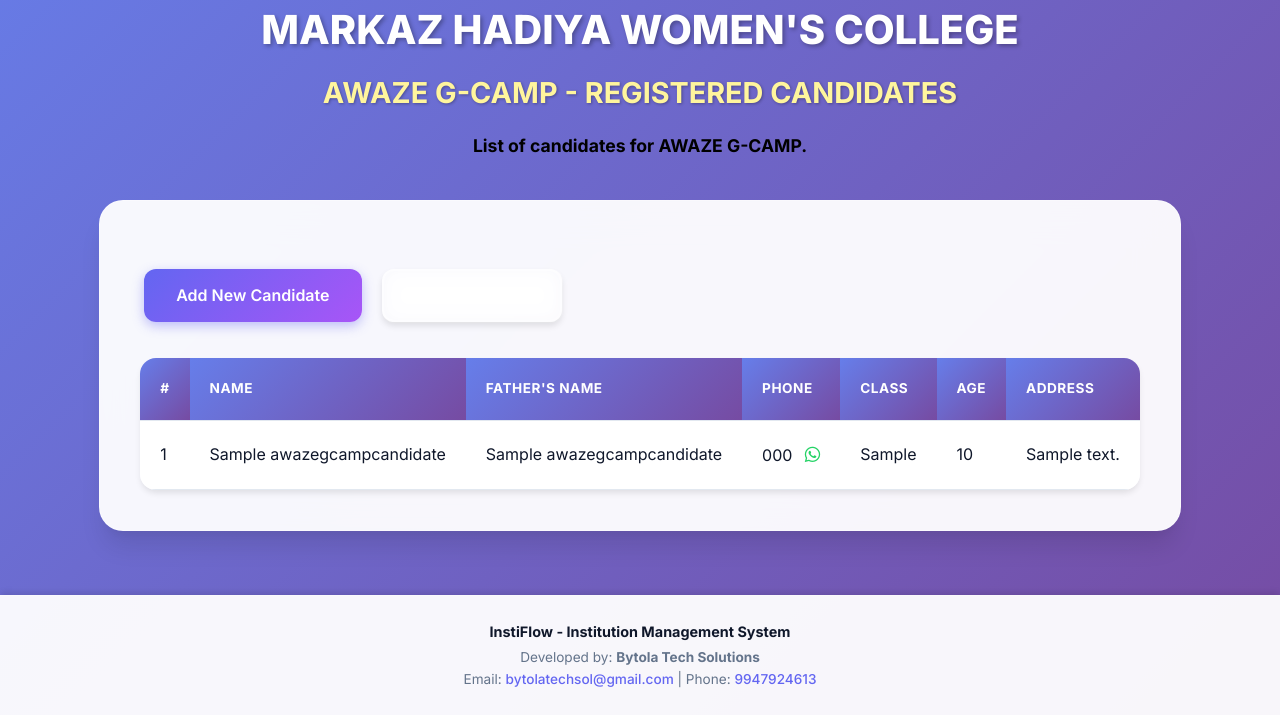
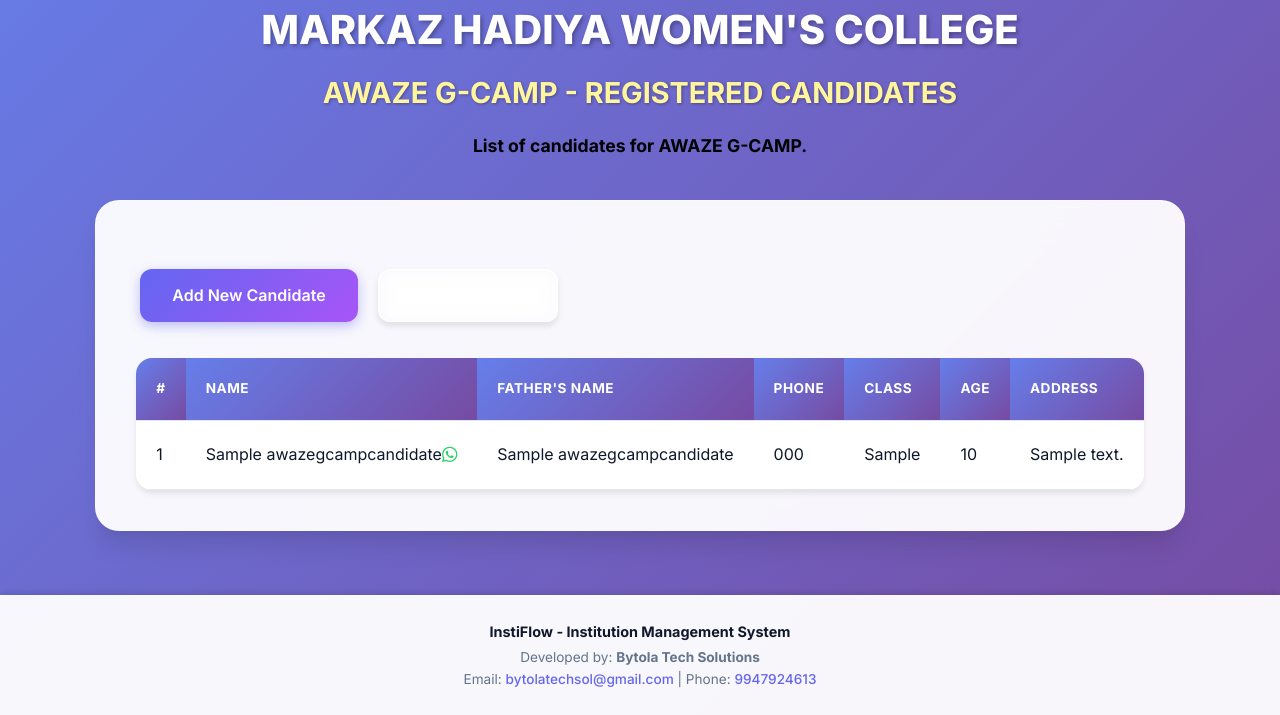
Before and after one commit to Suhailirfani/new-erp, a Django app: page /awards/awaze/list/ in a window 1280 px wide. Shown: the part 164-879 px from the top of the page. Run offline with Django 5.2, Linux system fonts and the light colour scheme; a user stored in the database is signed in; tables that the repository leaves empty hold one stand-in row (values such as "Sample post").

Commit message:
Refine WhatsApp messaging: reposition icon, update greeting format, replace emojis with bullet points

```diff
--- a/awards/templates/awards/awaze_candidate_list.html
+++ b/awards/templates/awards/awaze_candidate_list.html
@@ -68,13 +68,14 @@
                 {% for candidate in candidates %}
                 <tr>
                     <td>{{ forloop.counter }}</td>
-                    <td>{{ candidate.name }}</td>
-                    <td>{{ candidate.father_name }}</td>
-                    <td>{{ candidate.phone }}
-                        <a href="https://wa.me/91{{ candidate.phone }}?text={{ 'പ്രിയ '|urlencode }}{{ candidate.name|urlencode }}{{ ', സ്നേഹപൂർവ്വം ഓർമ്മിപ്പിക്കുന്നു, നമ്മുടെ AWAZE G-CAMP പരിപാടി നാളെയാണ്. കൃത്യസമയത്ത് എത്തിച്ചേരുമല്ലോ.'|urlencode }}" target="_blank" title="Send WhatsApp Message" style="color: #25D366; margin-left: 8px; font-size: 1.1em; text-decoration: none;">
+                    <td style="display: flex; align-items: center; justify-content: space-between;">
+                        <span>{{ candidate.name }}</span>
+                        <a href="https://wa.me/91{{ candidate.phone }}?text={{ 'To: '|urlencode }}{{ candidate.name|urlencode }}{{ ', സ്നേഹപൂർവ്വം ഓർമ്മിപ്പിക്കുന്നു, നമ്മുടെ AWAZE G-CAMP പരിപാടി നാളെയാണ്. കൃത്യസമയത്ത് എത്തിച്ചേരുമല്ലോ.'|urlencode }}" target="_blank" title="Send WhatsApp Message" style="color: #25D366; font-size: 1.1em; text-decoration: none;">
                             <i class="fa-brands fa-whatsapp"></i>
                         </a>
                     </td>
+                    <td>{{ candidate.father_name }}</td>
+                    <td>{{ candidate.phone }}</td>
                     <td>{{ candidate.student_class }}</td>
                     <td>{{ candidate.age }}</td>
                     <td>{{ candidate.address|default:"-" }}</td>
```
Also changed, not shown: awards/templates/awards/candidate_list.html (+7 -4 lines).
